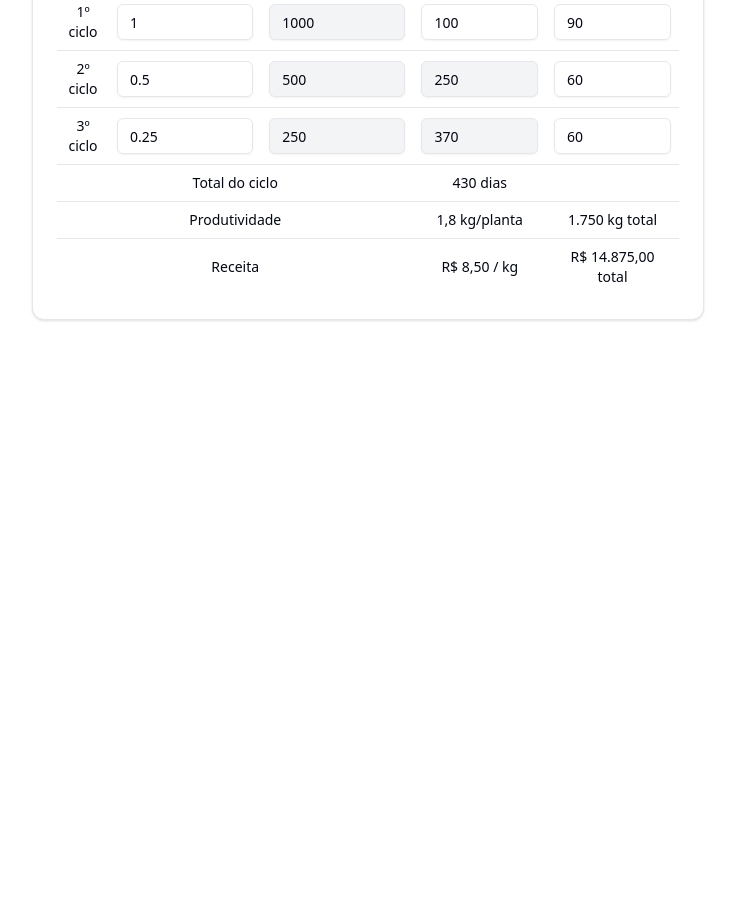
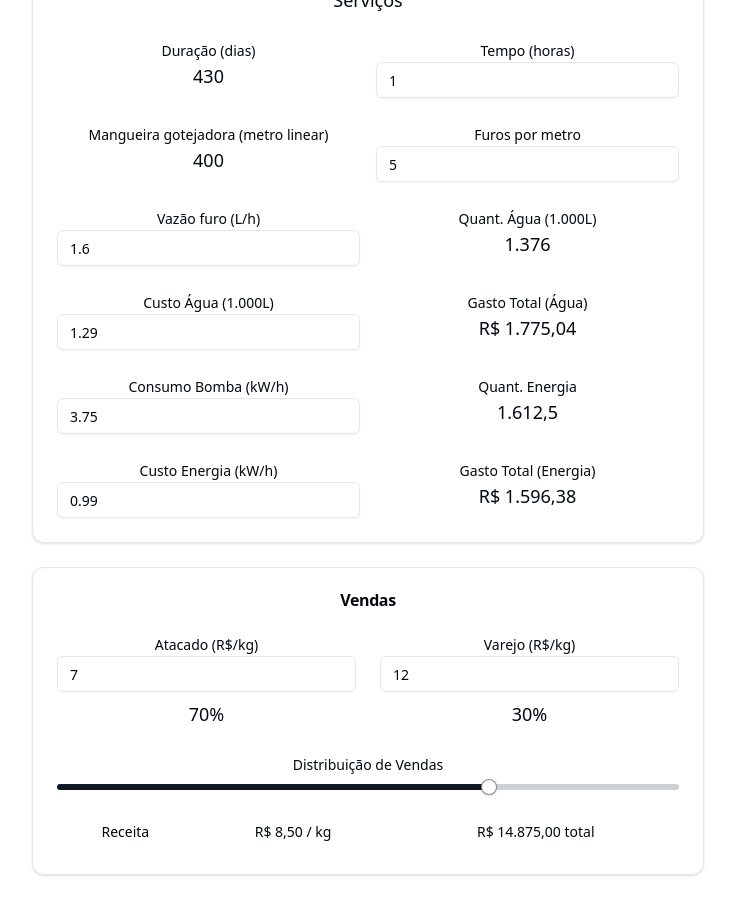
Before and after one commit to cleber1812/APP_Farm, a React (Vite) app: page / in a window 1280 px wide. Shown: the part 940-1847 px from the top of the page, without its empty margins (0-735 px from the left). Before the commit the page ends 1292 px from the top, so only its background shows below. Built offline with nearby package versions, Linux system fonts and the light colour scheme.

Commit message:
Seção Irrigação gotejamento

```diff
--- a/src/pages/Home.tsx
+++ b/src/pages/Home.tsx
@@ -7,42 +7,59 @@ import { Slider } from '@/components/ui/slider';
 import { Table, TableBody, TableCell, TableHead, TableHeader, TableRow } from "@/components/ui/table";
 
 export function Home () {
-  // Área do Plantel states
+  // Plantel states
   const [calculationType, setCalculationType] = useState("byPlants");
   const [plants, setPlants] = useState(1000);
   const [area, setArea] = useState(2000);
   const [rowSpacing, setRowSpacing] = useState(1.00);
   const [plantSpacing, setPlantSpacing] = useState(0.40);
 
+  // Calculated Plantel values
+  const [densityPerHectare, setDensityPerHectare] = useState(0);
+  const [calculatedArea, setCalculatedArea] = useState(0);
+  const [calculatedPlants, setCalculatedPlants] = useState(0);
+
+  // Produtividade states
+  const [firstCycleProduction, setFirstCycleProduction] = useState(1.00);
+  const [firstCycleStart, setFirstCycleStart] = useState(100);
+  const [firstCycleDuration, setFirstCycleDuration] = useState(90);
+  const [secondCycleProduction, setSecondCycleProduction] = useState(0.50);
+  const [secondCycleDuration, setSecondCycleDuration] = useState(60);
+  const [thirdCycleProduction, setThirdCycleProduction] = useState(0.25);
+  const [thirdCycleDuration, setThirdCycleDuration] = useState(60);
+
+  // Calculated states
+  const [firstCycleQuant, setFirstCycleQuant] = useState(0);
+  const [secondCycleQuant, setSecondCycleQuant] = useState(0);
+  const [secondCycleStart, setSecondCycleStart] = useState(0);
+  const [thirdCycleQuant, setThirdCycleQuant] = useState(0);
+  const [thirdCycleStart, setThirdCycleStart] = useState(0);
+  const [totalCycleDays, setTotalCycleDays] = useState(0);
+  const [perPlantProductivity, setPerPlantProductivity] = useState(0);
+  const [totalProductivity, setTotalProductivity] = useState(0);
+
+  // Irrigation states
+  const [irrigationHours, setIrrigationHours] = useState(1);
+  const [holesPerMeter, setHolesPerMeter] = useState(5);
+  const [holeFlow, setHoleFlow] = useState(1.6);
+  const [waterCost, setWaterCost] = useState(1.29);
+  const [pumpConsumption, setPumpConsumption] = useState(3.750);
+  const [energyCost, setEnergyCost] = useState(0.99);
+
+  // Calculated irrigation values
+  const [drippingHose, setDrippingHose] = useState(0);
+  const [waterQuantity, setWaterQuantity] = useState(0);
+  const [totalWaterCost, setTotalWaterCost] = useState(0);
+  const [energyQuantity, setEnergyQuantity] = useState(0);
+  const [totalEnergyCost, setTotalEnergyCost] = useState(0);
+
   // Vendas states
   const [wholesalePrice, setWholesalePrice] = useState(7.00);
   const [retailPrice, setRetailPrice] = useState(12.00);
   const [wholesalePercentage, setWholesalePercentage] = useState(70);
 
-  // Produtividade states
-  const [firstCycleProduction, setFirstCycleProduction] = useState(1.00);
-  const [firstCycleStart, setFirstCycleStart] = useState(100);
-  const [firstCycleDuration, setFirstCycleDuration] = useState(90);
-
-  const [secondCycleProduction, setSecondCycleProduction] = useState(0.50);
-  const [secondCycleDuration, setSecondCycleDuration] = useState(60);
-
-  const [thirdCycleProduction, setThirdCycleProduction] = useState(0.25);
-  const [thirdCycleDuration, setThirdCycleDuration] = useState(60);
-
-  // Calculated states
-  const [densityPerHectare, setDensityPerHectare] = useState(0);
-  const [calculatedArea, setCalculatedArea] = useState(0);
-  const [calculatedPlants, setCalculatedPlants] = useState(0);
-  const [firstCycleQuant, setFirstCycleQuant] = useState(0);
-  const [secondCycleQuant, setSecondCycleQuant] = useState(0);
-  const [thirdCycleQuant, setThirdCycleQuant] = useState(0);
-  const [secondCycleStart, setSecondCycleStart] = useState(0);
-  const [thirdCycleStart, setThirdCycleStart] = useState(0);
-  const [totalCycleDays, setTotalCycleDays] = useState(0);
-  const [perPlantProductivity, setPerPlantProductivity] = useState(0);
+  // Calculated Vendas values
   const [perKgRevenue, setPerKgRevenue] = useState(0);
-  const [totalProductivity, setTotalProductivity] = useState(0);
   const [totalRevenue, setTotalRevenue] = useState(0);
 
   useEffect(() => {
@@ -56,8 +73,17 @@ export function Home () {
     } else {
       setCalculatedPlants(Math.floor(area / (rowSpacing * plantSpacing)));
       setPlants(calculatedPlants)
+      setCalculatedArea(area)
     }
 
+    // Cycle production calculations
+    const firstTotQuant = firstCycleProduction * plants;
+    const secondTotQuant = secondCycleProduction * plants;
+    const thirdTotQuant = thirdCycleProduction * plants;
+
+    setFirstCycleQuant(firstTotQuant);
+    setSecondCycleQuant(secondTotQuant);
+    setThirdCycleQuant(thirdTotQuant);
 
     // Cycle start dates calculations
     const secondStart = firstCycleStart + firstCycleDuration + 60;
@@ -68,15 +94,6 @@ export function Home () {
     setThirdCycleStart(thirdStart);
     setTotalCycleDays(totalDays);
 
-    // Cycle production calculations
-    const firstTotQuant = firstCycleProduction * plants;
-    const secondTotQuant = secondCycleProduction * plants;
-    const thirdTotQuant = thirdCycleProduction * plants;
-
-    setFirstCycleQuant(firstTotQuant);
-    setSecondCycleQuant(secondTotQuant);
-    setThirdCycleQuant(thirdTotQuant);
-
     // Calculate per plant productivity and Total productivity
     const perPlantProd = firstCycleProduction + secondCycleProduction + thirdCycleProduction;
     setPerPlantProductivity(perPlantProd);
@@ -84,6 +101,29 @@ export function Home () {
     const totalProd = plants * perPlantProd;
     setTotalProductivity(totalProd);
 
+    // SECAO IRRIGAÇÃO
+    // Calculate dripping hose length
+    const hoseLength = calculatedArea / rowSpacing;
+    setDrippingHose(hoseLength);
+
+    // Calculate water quantity in thousands of liters
+    const waterQty = (totalCycleDays * irrigationHours * hoseLength * holeFlow * holesPerMeter) / 1000;
+    setWaterQuantity(waterQty);
+
+    // Calculate total water cost
+    const waterTotalCost = waterQty * waterCost;
+    setTotalWaterCost(waterTotalCost);
+
+    // Calculate energy quantity
+    const energyQty = totalCycleDays * irrigationHours * pumpConsumption;
+    setEnergyQuantity(energyQty);
+
+    // Calculate total energy cost
+    const energyTotalCost = energyQty * energyCost;
+    setTotalEnergyCost(energyTotalCost);
+
+
+    // SECAO VENDAS
     // Calculate per plant revenue and total revenue
     const wholesaleRevenue = wholesalePrice * (wholesalePercentage / 100);
     const retailRevenue = retailPrice * ((100 - wholesalePercentage) / 100);
@@ -92,9 +132,12 @@ export function Home () {
     setTotalRevenue((wholesaleRevenue + retailRevenue)*totalProd);
 
   }, [plants, area, rowSpacing, plantSpacing, calculationType,
+    firstCycleProduction, secondCycleProduction, thirdCycleProduction,
     firstCycleStart, firstCycleDuration, secondCycleDuration, thirdCycleDuration,
-    firstCycleProduction, secondCycleProduction, thirdCycleProduction,
-    wholesalePrice, retailPrice, wholesalePercentage]);
+    totalCycleDays, calculatedArea,
+    irrigationHours, holeFlow, holesPerMeter, waterCost, pumpConsumption, energyCost,
+    wholesalePrice, retailPrice, wholesalePercentage,
+  ]);
 
   return (
     <div className="space-y-6">
@@ -142,7 +185,7 @@ export function Home () {
 
           <div className="space-y-4">
             <Label>Adensamento</Label>
-            <div className="grid grid-cols-2 gap-4">
+            <div className="grid grid-cols-3 gap-4">
               <div>
                 <Label htmlFor="rowSpacing">Entre linhas (m)</Label>
                 <Input
@@ -163,12 +206,12 @@ export function Home () {
                   onChange={(e) => setPlantSpacing(Number(e.target.value))}
                 />
               </div>
-            </div>
-            <div className="pt-2">
-              <Label>Adensamento por ha</Label>
-              <p className="text-lg font-medium">
-                {densityPerHectare.toLocaleString('pt-BR', { maximumFractionDigits: 0 })} plantas/ha
-              </p>
+              <div className="pt-2">
+                <Label>Adensamento por ha</Label>
+                <p className="text-lg font-medium">
+                  {densityPerHectare.toLocaleString('pt-BR', { maximumFractionDigits: 0 })} plantas/ha
+                </p>
+              </div>
             </div>
           </div>
 
@@ -192,47 +235,6 @@ export function Home () {
         </CardContent>
       </Card>
 
-      <Card className="w-full max-w-2xl">
-        <CardHeader>
-          <CardTitle>Vendas</CardTitle>
-        </CardHeader>
-        <CardContent className="space-y-6">
-          <div className="grid grid-cols-2 gap-6">
-            <div>
-              <Label htmlFor="wholesale">Atacado (R$/kg)</Label>
-              <Input
-                id="wholesale"
-                type="number"
-                step="0.01"
-                value={wholesalePrice}
-                onChange={(e) => setWholesalePrice(Number(e.target.value))}
-              />
-              <p className="mt-2 text-lg font-medium">{wholesalePercentage}%</p>
-            </div>
-            <div>
-              <Label htmlFor="retail">Varejo (R$/kg)</Label>
-              <Input
-                id="retail"
-                type="number"
-                step="0.01"
-                value={retailPrice}
-                onChange={(e) => setRetailPrice(Number(e.target.value))}
-              />
-              <p className="mt-2 text-lg font-medium">{100 - wholesalePercentage}%</p>
-            </div>
-          </div>
-
-          <div className="space-y-2">
-            <Label>Distribuição de Vendas</Label>
-            <Slider
-              value={[wholesalePercentage]}
-              onValueChange={(values) => setWholesalePercentage(values[0])}
-              max={100}
-              step={1}
-            />
-          </div>
-        </CardContent>
-      </Card>
 
       <Card className="w-full max-w-2xl">
         <CardHeader>
@@ -360,6 +362,182 @@ export function Home () {
                 <TableCell>{perPlantProductivity.toLocaleString('pt-BR', { maximumFractionDigits: 1 })} kg/planta</TableCell>
                 <TableCell>{totalProductivity.toLocaleString('pt-BR', { maximumFractionDigits: 1 })} kg total</TableCell>
               </TableRow>
+            </TableBody>
+          </Table>
+        </CardContent>
+      </Card>
+
+
+      <Card className="w-full max-w-2xl">
+        <CardHeader>
+          <CardTitle>Irrigação</CardTitle>
+          <div className="text-lg font-medium">Serviços</div>
+        </CardHeader>
+        <CardContent>
+          <div className="space-y-6">
+            <div className="grid grid-cols-2 gap-4">
+              <div>
+                <Label>Duração (dias)</Label>
+                <p className="text-lg font-medium">{totalCycleDays}</p>
+              </div>
+
+              <div>
+                <Label htmlFor="hours">Tempo (horas)</Label>
+                <Input
+                  id="hours"
+                  type="number"
+                  step="0.1"
+                  value={irrigationHours}
+                  onChange={(e) => setIrrigationHours(Number(e.target.value))}
+                />
+              </div>
+            </div>
+
+            <div className="grid grid-cols-2 gap-4">
+              <div>
+                <Label>Mangueira gotejadora (metro linear)</Label>
+                <p className="text-lg font-medium">
+                  {drippingHose.toLocaleString('pt-BR', { maximumFractionDigits: 2 })}
+                </p>
+              </div>
+
+              <div>
+                <Label htmlFor="holesPerMeter">Furos por metro</Label>
+                <Input
+                  id="holesPerMeter"
+                  type="number"
+                  step="1"
+                  value={holesPerMeter}
+                  onChange={(e) => setHolesPerMeter(Number(e.target.value))}
+                />
+              </div>
+            </div>
+
+            <div className="grid grid-cols-2 gap-4">
+            <div>
+                <Label htmlFor="holeFlow">Vazão furo (L/h)</Label>
+                <Input
+                  id="holeFlow"
+                  type="number"
+                  step="0.1"
+                  value={holeFlow}
+                  onChange={(e) => setHoleFlow(Number(e.target.value))}
+                />
+              </div>
+
+              <div>
+                <Label>Quant. Água (1.000L)</Label>
+                <p className="text-lg font-medium">
+                  {waterQuantity.toLocaleString('pt-BR', { maximumFractionDigits: 2 })}
+                </p>
+              </div>
+            </div>
+
+            <div className="grid grid-cols-2 gap-4">
+              <div>
+                <Label htmlFor="waterCost">Custo Água (1.000L)</Label>
+                <Input
+                  id="waterCost"
+                  type="number"
+                  step="0.01"
+                  value={waterCost}
+                  onChange={(e) => setWaterCost(Number(e.target.value))}
+                />
+              </div>
+
+              <div>
+                <Label>Gasto Total (Água)</Label>
+                <p className="text-lg font-medium">
+                  R$ {totalWaterCost.toLocaleString('pt-BR', { minimumFractionDigits: 2, maximumFractionDigits: 2 })}
+                </p>
+              </div>
+            </div>
+
+            <div className="grid grid-cols-2 gap-4">
+              <div>
+                <Label htmlFor="pumpConsumption">Consumo Bomba (kW/h)</Label>
+                <Input
+                  id="pumpConsumption"
+                  type="number"
+                  step="0.001"
+                  value={pumpConsumption}
+                  onChange={(e) => setPumpConsumption(Number(e.target.value))}
+                />
+              </div>
+
+              <div>
+                <Label>Quant. Energia</Label>
+                <p className="text-lg font-medium">
+                  {energyQuantity.toLocaleString('pt-BR', { maximumFractionDigits: 2 })}
+                </p>
+              </div>
+            </div>
+
+            <div className="grid grid-cols-2 gap-4">
+              <div>
+                <Label htmlFor="energyCost">Custo Energia (kW/h)</Label>
+                <Input
+                  id="energyCost"
+                  type="number"
+                  step="0.01"
+                  value={energyCost}
+                  onChange={(e) => setEnergyCost(Number(e.target.value))}
+                />
+              </div>
+
+              <div>
+                <Label>Gasto Total (Energia)</Label>
+                <p className="text-lg font-medium">
+                  R$ {totalEnergyCost.toLocaleString('pt-BR', { minimumFractionDigits: 2, maximumFractionDigits: 2 })}
+                </p>
+              </div>
+            </div>
+          </div>
+        </CardContent>
+      </Card>
+
+
+      <Card className="w-full max-w-2xl">
+        <CardHeader>
+          <CardTitle>Vendas</CardTitle>
+        </CardHeader>
+        <CardContent className="space-y-6">
+          <div className="grid grid-cols-2 gap-6">
+            <div>
+              <Label htmlFor="wholesale">Atacado (R$/kg)</Label>
+              <Input
+                id="wholesale"
+                type="number"
+                step="0.01"
+                value={wholesalePrice}
+                onChange={(e) => setWholesalePrice(Number(e.target.value))}
+              />
+              <p className="mt-2 text-lg font-medium">{wholesalePercentage}%</p>
+            </div>
+            <div>
+              <Label htmlFor="retail">Varejo (R$/kg)</Label>
+              <Input
+                id="retail"
+                type="number"
+                step="0.01"
+                value={retailPrice}
+                onChange={(e) => setRetailPrice(Number(e.target.value))}
+              />
+              <p className="mt-2 text-lg font-medium">{100 - wholesalePercentage}%</p>
+            </div>
+          </div>
+
+          <div className="space-y-2">
+            <Label>Distribuição de Vendas</Label>
+            <Slider
+              value={[wholesalePercentage]}
+              onValueChange={(values) => setWholesalePercentage(values[0])}
+              max={100}
+              step={1}
+            />
+          </div>
+          <Table>
+            <TableBody>
               <TableRow className="font-medium">
                 <TableCell colSpan={3}>Receita</TableCell>
                 <TableCell>R$ {perKgRevenue.toLocaleString('pt-BR', { minimumFractionDigits: 2, maximumFractionDigits: 2 })} / kg</TableCell>
```
